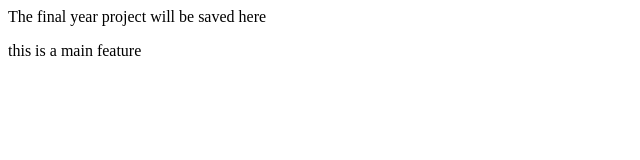
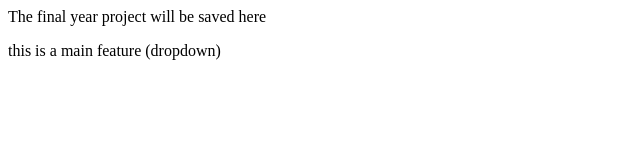
Before and after one commit to venkat-vishwa/final_year, a plain HTML site: page index.html in a window 1280 px wide. Shown: the full height of the page, 0-640 px from the left. Drawn offline with Linux system fonts and the light colour scheme.

Commit message:
dropdown added

```diff
--- a/index.html
+++ b/index.html
@@ -1,2 +1,2 @@
 <p> The final year project will be saved here</p>
-<p> this is a main feature </p>
+<p> this is a main feature (dropdown) </p>
```
